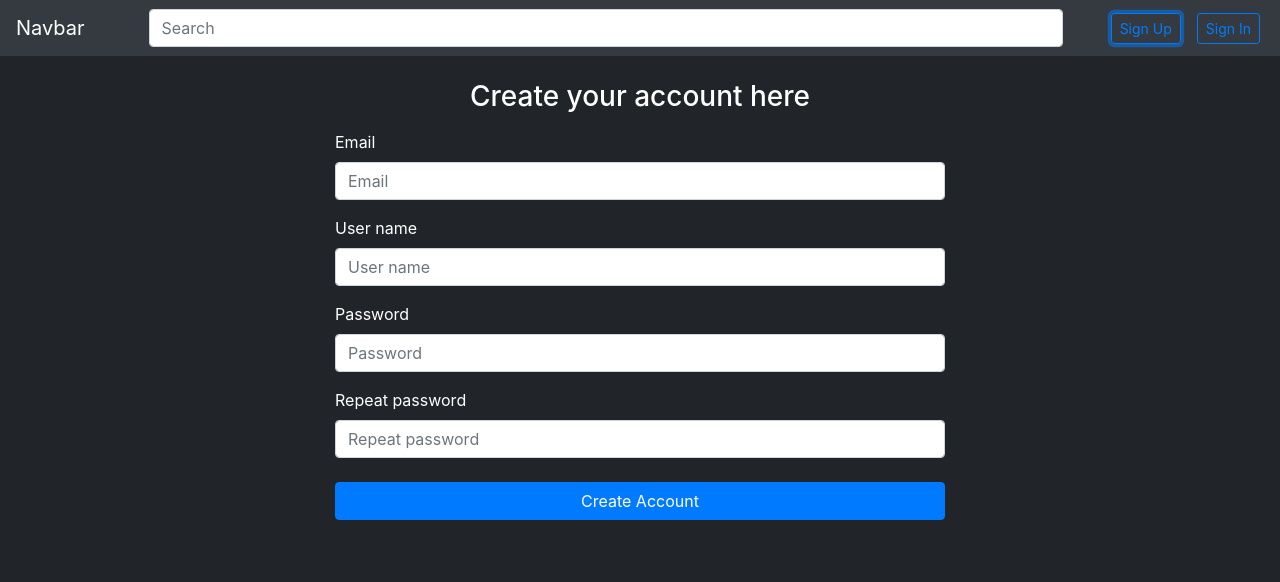
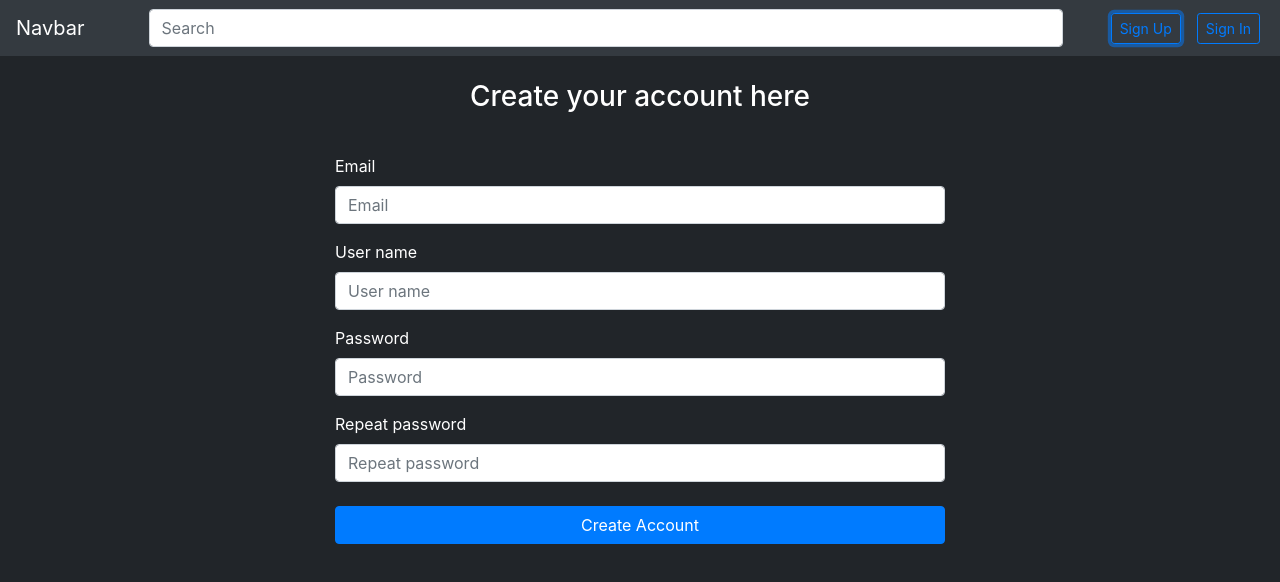
Before and after one commit to OrangeDev22/music-directory-react, a React (Create React App) app: page / in a window 1280 px wide. Both pictures are taken after a click on the button "Sign Up". Shown: the top 582 px of the page. Built offline with nearby package versions, Linux system fonts and the light colour scheme; no server answers.

Commit message:
create account validation

```diff
--- a/src/css/App.css
+++ b/src/css/App.css
@@ -47,6 +47,10 @@ body {
   color: black !important;
 }
 
+.message_error {
+  color: red;
+}
+
 @keyframes initialAnimation {
   0% {
     transform: translateX(120px);
--- a/src/pages/signUpPage.js
+++ b/src/pages/signUpPage.js
@@ -1,10 +1,12 @@
-import React, { useRef } from "react";
+import React, { useRef, useState } from "react";
 import { Form, FormControl, Button } from "react-bootstrap";
 import { useHistory } from "react-router-dom";
 import { auth } from "../firebase";
 
 function SignUpComponent() {
   const history = useHistory();
+  const [showMessage, setShowMessage] = useState(false);
+  const [message, setMessage] = useState("");
   const emailRef = useRef(null);
   const userNameRef = useRef(null);
   const passwordRef = useRef(null);
@@ -16,13 +18,24 @@ function SignUpComponent() {
     const userName = userNameRef.current.value;
     const password = passwordRef.current.value;
     const passwordRepeat = passwordRepeatRef.current.value;
-    if (password === passwordRepeat) {
+    console.log(userName);
+    if (password === passwordRepeat && userName) {
       auth
         .createUserWithEmailAndPassword(email, password)
-        .then(() => history.push("/"))
-        .catch((error) => alert(error.message));
+        .then(() => {
+          setMessage("");
+          setShowMessage(false);
+          history.push("/");
+        })
+        .catch((error) => {
+          setMessage(error.message);
+          setShowMessage(true);
+        });
     } else {
-      alert("Your password is not the same!");
+      setShowMessage(true);
+      setMessage(
+        userName === "" ? "Write a user name" : "Your password is not the same!"
+      );
     }
   };
 
@@ -34,9 +47,17 @@ function SignUpComponent() {
           className="col-lg-6 offset-lg-3 mt-3 d-flex flex-column "
           onSubmit={(e) => signUp(e)}
         >
+          <div style={{ height: "1em", marginBottom: "8px" }}>
+            <Form.Label className="message_error ">{message}</Form.Label>
+          </div>
           <Form.Group>
             <Form.Label>Email</Form.Label>
-            <FormControl type="email" placeholder="Email" ref={emailRef} />
+            <FormControl
+              type="email"
+              placeholder="Email"
+              ref={emailRef}
+              isInvalid={showMessage}
+            />
           </Form.Group>
           <Form.Group>
             <Form.Label>User name</Form.Label>
@@ -44,6 +65,7 @@ function SignUpComponent() {
               type="text"
               placeholder="User name"
               ref={userNameRef}
+              isInvalid={showMessage}
             />
           </Form.Group>
           <Form.Group>
@@ -52,6 +74,7 @@ function SignUpComponent() {
               type="password"
               placeholder="Password"
               ref={passwordRef}
+              isInvalid={showMessage}
             />
           </Form.Group>
           <Form.Group>
@@ -60,8 +83,10 @@ function SignUpComponent() {
               type="password"
               placeholder="Repeat password"
               ref={passwordRepeatRef}
+              isInvalid={showMessage}
             />
           </Form.Group>
+
           <Button className="mt-2" type="submit">
             Create Account
           </Button>
```
